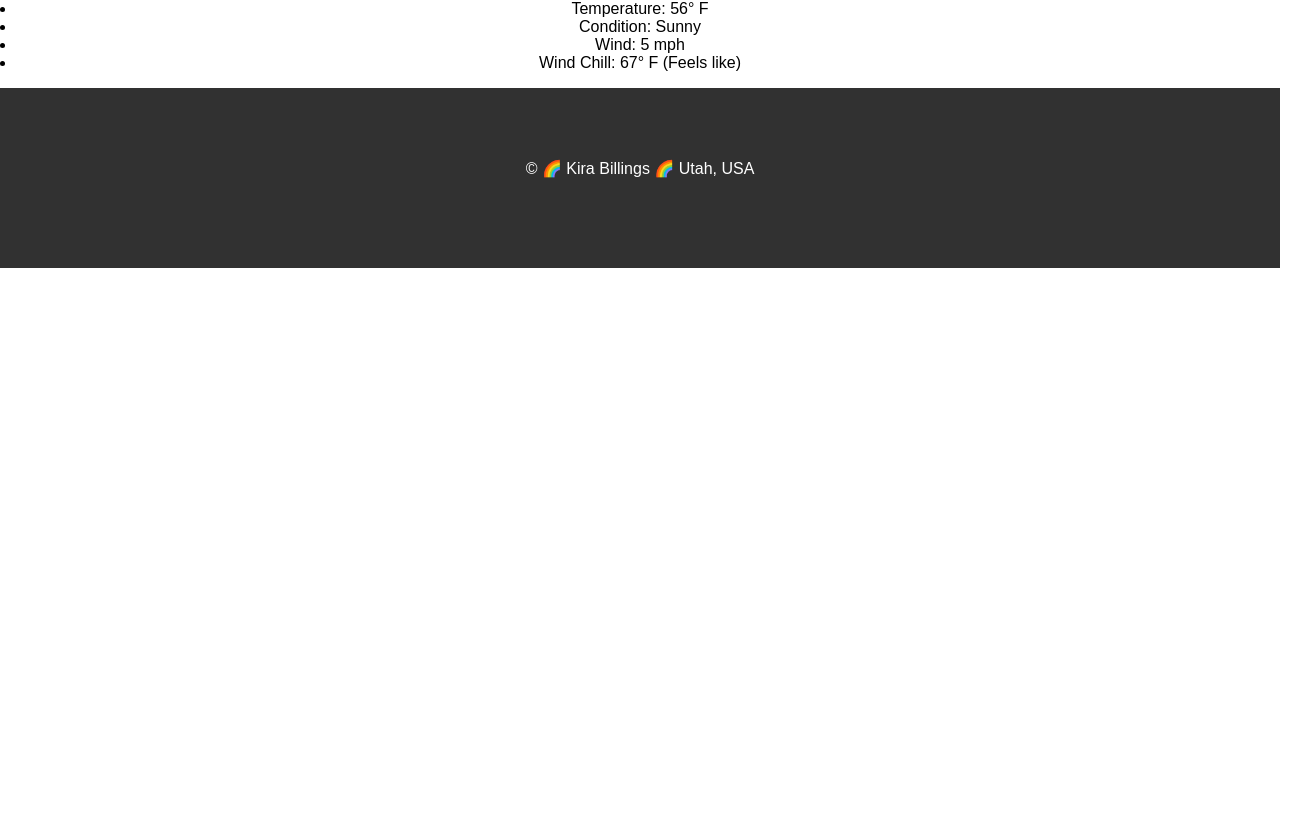
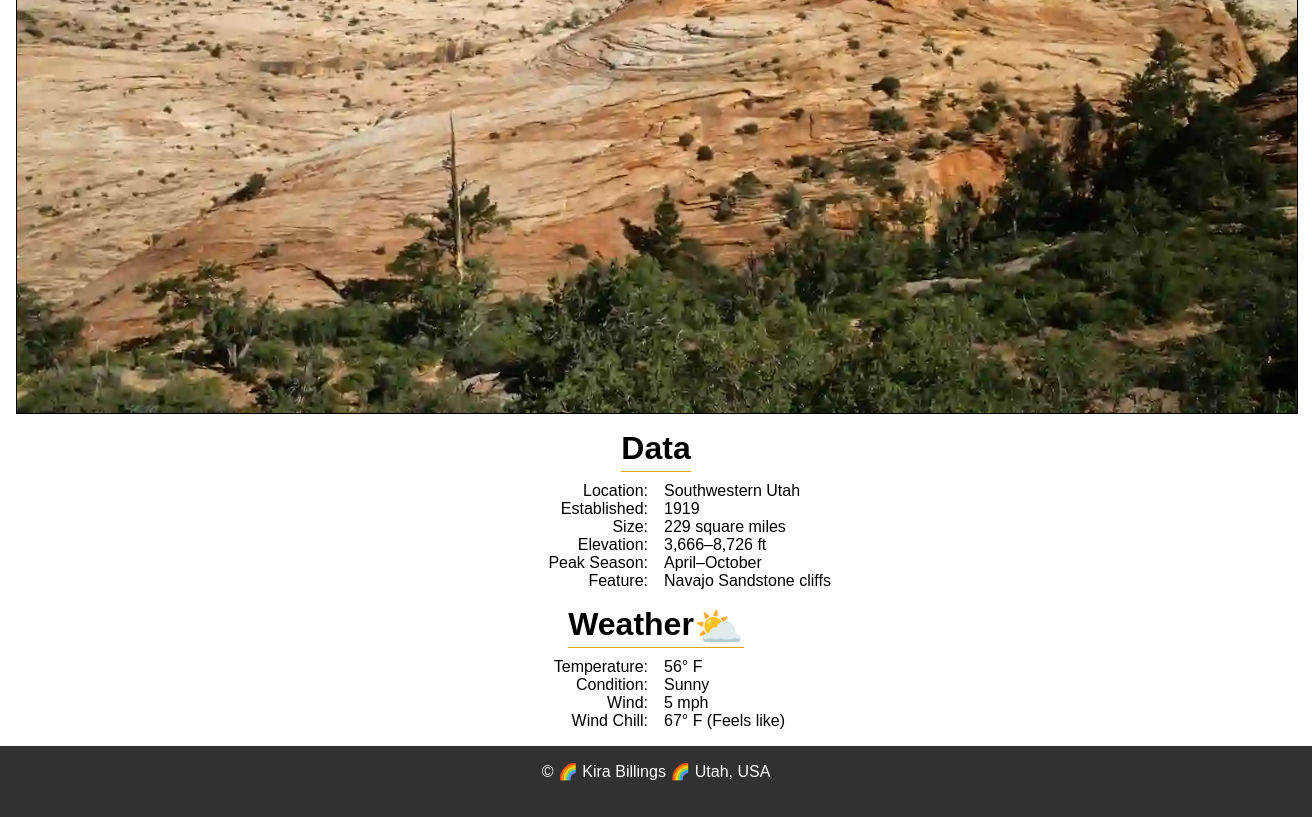
Before and after one commit to kira-billings/wdd131, a plain HTML site: page place.html in a window 1280 px wide. Shown: the part 532-1349 px from the top of the page, 1312 px wide, since content can reach past the window. Before the commit the page ends 800 px from the top, so only its background shows below. Drawn offline with Linux system fonts and the light colour scheme; a web font is replaced by a local one.

Commit message:
changes to hero image

```diff
--- a/place.html
+++ b/place.html
@@ -23,7 +23,7 @@
         <div class="hero">
             <picture>
                 <source srcset="images/zion-large.webp" media="(min-width: 1000px)">
-                <img src="images/zion-small.webp" alt="Zion National Park">
+                <img class="hero-image" src="images/zion-small.webp" alt="Zion National Park">
             </picture>
         </div>
         <div class="data">
@@ -50,12 +50,20 @@
         <div class="weather">
             <h2 class="weather-heading">Weather</h2>
             <img class="weather-icon-mobile" src="images/sun-solid.svg" alt="weather icon">
-            <ul class="list">
-                <li class="label">Temperature: 56&deg; F</li>
-                <li class="label">Condition: Sunny</li>
-                <li class="label">Wind: 5 mph</li>
-                <li class="label">Wind Chill: 67&deg; F (Feels like)</li>
-            </ul>
+            <div class="center-wrapper">
+                <ul class="right-aligned">
+                    <li class="label">Temperature:</li>
+                    <li class="label">Condition: </li>
+                    <li class="label">Wind: </li>
+                    <li class="label">Wind Chill: </li>
+                </ul>
+                <ul class="left-aligned">
+                    <li> 56&deg; F</li>
+                    <li>Sunny</li>
+                    <li>5 mph</li>
+                    <li>67&deg; F (Feels like)</li>
+                </ul>
+            </div>
         </div>
     </main>
     <footer>
--- a/styles/place.css
+++ b/styles/place.css
@@ -34,14 +34,24 @@ h1 {
     color: black;
 }
 
-/* .data .weather {
-    display: flex;
-    justify-content: center;
-} */
+@media (min-width: 800px) {
+    .hero {
+        width: 100vw; /* full viewport width */
+        margin-left: 50%;
+        transform: translateX(-50%);  /* centers the full-width block */
+    }
+    .hero-image {
+        width: 100%;
+        height: auto;
+        display: block;
+    }
+}
+
 
 .center-wrapper {
-    display: grid 1fr 1fr;
-    align-content: center;
+    display: grid;
+    grid-template-columns: 1fr 1fr;
+    gap: 1rem;
 }
 .left-aligned li {
     list-style: none;
```
